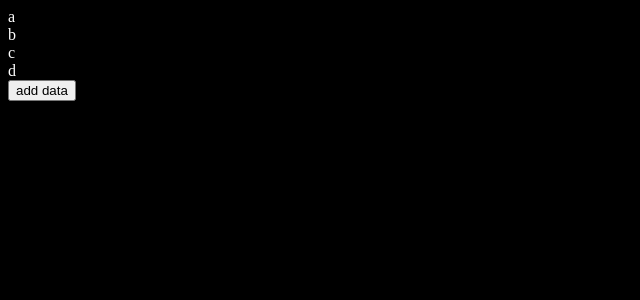
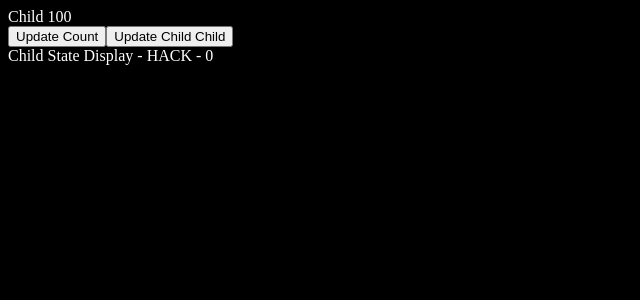
Before and after one commit to NamanJindal03/fsd_b, a React (Create React App) app in the folder react/react-props-lesson-2/: page / in a window 1280 px wide. Shown: the top 300 px of the page, without its empty margins (0-640 px from the left). Built offline with nearby package versions, Linux system fonts and the light colour scheme.

Commit message:
uplifting the state

```diff
--- /dev/null
+++ b/package.json
@@ -0,0 +1,5 @@
+{
+  "dependencies": {
+    "uuid": "^9.0.1"
+  }
+}
--- a/react/react-props-lesson-2/package.json
+++ b/react/react-props-lesson-2/package.json
@@ -13,6 +13,7 @@
         "react-scripts": "5.0.1",
         "react-toastify": "^9.1.3",
         "reactstrap": "^9.2.0",
+        "uuid": "^9.0.1",
         "web-vitals": "^2.1.4"
     },
     "scripts": {
--- a/react/react-props-lesson-2/src/arrayState/Parent.js
+++ b/react/react-props-lesson-2/src/arrayState/Parent.js
@@ -1,7 +1,9 @@
 import React, {useState} from 'react'
 import Child from './Child'
+import { v4 as uuidv4 } from 'uuid';
 
 let data = 'abcd'
+let abcd = [];
 export default function Parent() {
     const [arr, setArr] = useState([
         {data:'a',_id:'100'},
@@ -9,11 +11,12 @@ export default function Parent() {
         {data:'c',_id:'300'},
         {data:'d',_id:'400'}
     ])
+    const [newArr, setNewArr] = useState(abcd)
     function addData(){
         data+= '1';
         const obj = {
             data,
-            _id : Date.now()
+            _id : uuidv4()
         }
         console.log(obj)
         setArr((prev)=>{
--- a/react/react-props-lesson-2/src/index.js
+++ b/react/react-props-lesson-2/src/index.js
@@ -16,10 +16,12 @@ import Index from './ConditionalCSS/Index';
 // import Form from './forms/Form';
 // import App from "./optimisedForms/App"
 // import App from "./ErrorHandlingForms/App"
-import Parent from './arrayState/Parent';
+// import Parent from './arrayState/Parent';
+// import App from './upliftingState/App'
+import App from './upliftingStatePart2/App'
 
 
 const root = ReactDOM.createRoot(document.getElementById('root'));
 root.render(
-    <Parent />
+    <App />
 );
--- /dev/null
+++ b/react/react-props-lesson-2/src/upliftingState/App.js
@@ -0,0 +1,22 @@
+import React, {useState} from 'react'
+import Child from './Child'
+import Child2 from './Child2';
+
+export default function App() {
+    const [childCount, setChildCount] = useState(10);
+
+    function changeCount(){
+        setChildCount((prev)=>{
+            return prev+1;
+        })
+    }
+  return (
+
+   <>
+    <Child count={childCount}/>
+    <button onClick={changeCount}>Change Child Count</button>
+    <div>Child Count - </div>
+    <Child2 count={childCount}/>
+   </>
+  )
+}
--- /dev/null
+++ b/react/react-props-lesson-2/src/upliftingState/Child.js
@@ -0,0 +1,8 @@
+import React, {useState} from 'react'
+
+export default function Child({count}) {
+    // const [childCount, setChildCount] = useState(20)
+  return (
+    <div>Child Count {count}</div>
+  )
+}
--- /dev/null
+++ b/react/react-props-lesson-2/src/upliftingStatePart2/App.js
@@ -0,0 +1,24 @@
+import React, {useState} from 'react'
+import Child from './Child'
+export default function App() {
+    const [count, setCount] = useState(100);
+    const [childChild, setChildChild] = useState(0);
+    function handlerClick(numb){
+        setCount((prev) => {
+            return prev + numb;
+        })
+    }
+    function handleChildChild(childData){
+        setChildChild(childData)
+    }
+  return (
+   <>
+    <Child
+        count={count}
+        handlerClick={handlerClick}
+        handleChildChild= {handleChildChild}
+    />
+    <div>Child State Display - HACK - {childChild}</div>
+   </>
+  )
+}
--- /dev/null
+++ b/react/react-props-lesson-2/src/upliftingStatePart2/Child.js
@@ -0,0 +1,22 @@
+import React, {useState} from 'react'
+
+export default function Child({count, handlerClick, handleChildChild}) {
+    const [cCount, setCount] = useState(0);
+    function internalChildHandle(data){
+        setCount((prev)=>{
+            handleChildChild(prev + data);
+            return prev + data;
+        })
+
+    }
+  return (
+    <>
+
+        <div>Child {count}</div>
+        <button onClick={() => handlerClick(20)}>Update Count</button>
+        <button onClick={() => internalChildHandle(20)}>Update Child Child</button>
+
+
+    </>
+  )
+}
```
Also changed, not shown: react/react-props-lesson-2/src/upliftingState/Child2.js (added, +10 -0 lines), react/react-props-lesson-2/src/upliftingState/GrandChild.js (added, +7 -0 lines), 2 other files (tests, documents, lock files or other folders).
